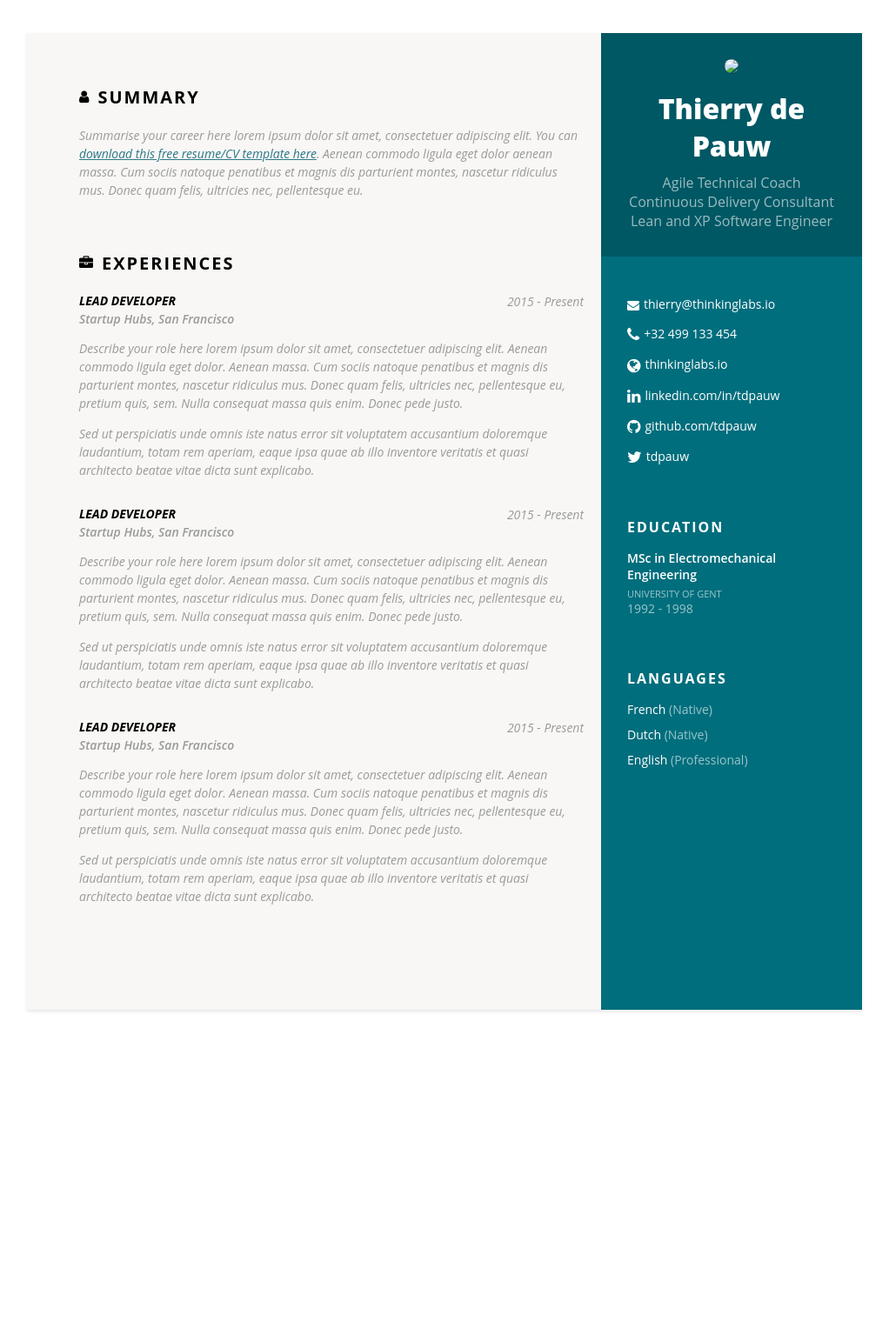
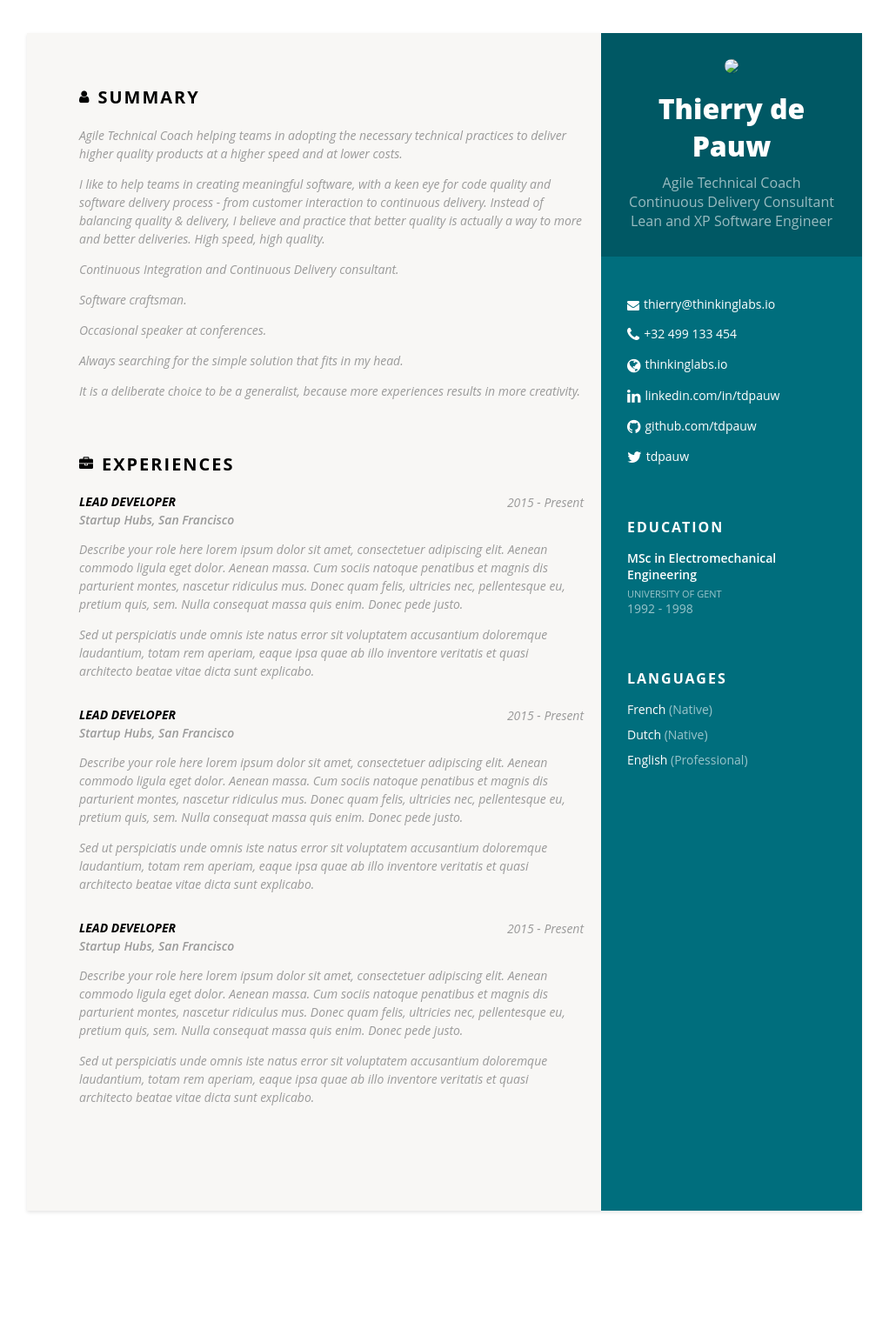
Before and after one commit to tdpauw/tdpauw.github.io, a Jekyll site: the page built from index.html, in a window 1280 px wide. Shown: the whole page at 87% size, without its empty margins (129-1151 px from the left). Built offline with Jekyll 4.4.1, drawn with Linux system fonts in a browser that asks for light colours; before the commit the page ends 1289 px from its top, so only the background shows below that.

Commit message:
add a summary

```diff
--- a/_data/cv.yml
+++ b/_data/cv.yml
@@ -10,3 +10,17 @@ website: thinkinglabs.io
 linkedin: tdpauw
 twitter: tdpauw
 github: tdpauw
+summary: |
+  Agile Technical Coach helping teams in adopting the necessary technical practices to deliver higher quality products at a higher speed and at lower costs.
+
+  I like to help teams in creating meaningful software, with a keen eye for code quality and software delivery process - from customer interaction to continuous delivery. Instead of balancing quality & delivery, I believe and practice that better quality is actually a way to more and better deliveries. High speed, high quality.
+
+  Continuous Integration and Continuous Delivery consultant.
+
+  Software craftsman.
+
+  Occasional speaker at conferences.
+
+  Always searching for the simple solution that fits in my head.
+
+  It is a deliberate choice to be a generalist, because more experiences results in more creativity.
--- a/_includes/summary.html
+++ b/_includes/summary.html
@@ -1,6 +1,6 @@
 <section class="summary">
 <h2 class="black-text"><i class="fa fa-user"></i>Summary</h2>
 <div class="summary gray-text">
-    <p>Summarise your career here lorem ipsum dolor sit amet, consectetuer adipiscing elit. You can <a href="#" target="_blank">download this free resume/CV template here</a>. Aenean commodo ligula eget dolor aenean massa. Cum sociis natoque penatibus et magnis dis parturient montes, nascetur ridiculus mus. Donec quam felis, ultricies nec, pellentesque eu.</p>
+    {{site.data.cv.summary | markdownify}}
 </div><!--//summary-->
 </section><!--//section-->
```
